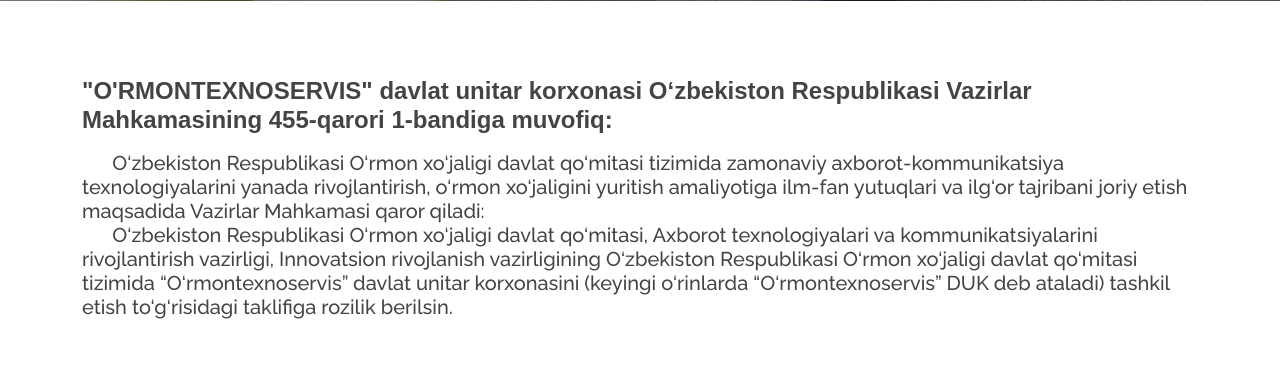
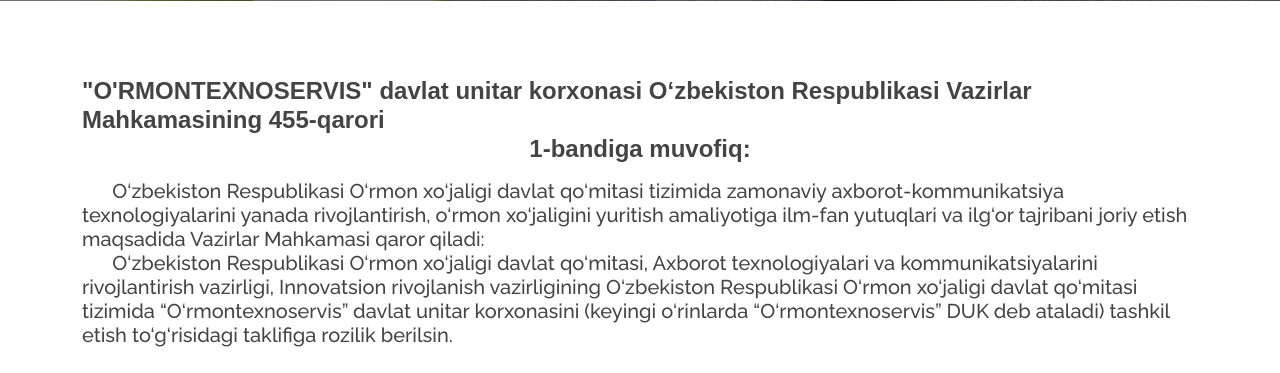
Before and after one commit to Sanjar1996/uts_docker, a Django app: page / in a window 1280 px wide. Shown: the part 799-1172 px from the top of the page. Run offline with Django 3.2, Linux system fonts and the light colour scheme; data that the repository does not hold is empty; some libraries are stand-ins or nearby versions.

Commit message:
site changed

```diff
--- a/src/templates/index.html
+++ b/src/templates/index.html
@@ -28,11 +28,11 @@
         <div class="row content">
 {#          <div class="col-lg-12">#}
 {#            <h2>"O'RMONTEXNOSERVIS" DAVLAT  &nbsp &nbsp&nbsp &nbsp &nbsp &nbsp&nbsp &nbspUNITAR KORXONASI</h2>#}
-{#            <h3>O‘zbekiston Respublikasi Vazirlar Mahkamasining  &nbsp &nbsp &nbsp &nbsp  455-qarori 1-bandiga muvofiq:</h3>#}
+{#            <h3>O‘zbekiston Respublikasi Vazirlar Mahkamasining  &nbsp &nbsp &nbsp &nbsp  455-qarori &nbsp &nbsp 1-bandiga muvofiq:</h3>#}
 {#          </div>#}
           <div class="col-lg-12 pt-4 pt-lg-0">
             <p>
-                <p><b><h4 style="font-family: Arial">"O'RMONTEXNOSERVIS" davlat unitar korxonasi O‘zbekiston Respublikasi Vazirlar Mahkamasining 455-qarori 1-bandiga muvofiq:</h4></b></p>
+                <p><b><h4 style="font-family: Arial">"O'RMONTEXNOSERVIS" davlat unitar korxonasi O‘zbekiston Respublikasi Vazirlar Mahkamasining 455-qarori <br><center>1-bandiga muvofiq:</center></h4></b></p>
 
              <h5>&nbsp &nbsp &nbsp O‘zbekiston Respublikasi O‘rmon xo‘jaligi davlat qo‘mitasi tizimida zamonaviy axborot-kommunikatsiya texnologiyalarini yanada rivojlantirish, o‘rmon xo‘jaligini yuritish amaliyotiga ilm-fan yutuqlari va ilg‘or tajribani joriy etish maqsadida Vazirlar Mahkamasi qaror qiladi:
                  <br> &nbsp &nbsp &nbsp O‘zbekiston Respublikasi O‘rmon xo‘jaligi davlat qo‘mitasi, Axborot texnologiyalari va kommunikatsiyalarini rivojlantirish vazirligi, Innovatsion rivojlanish vazirligining O‘zbekiston Respublikasi O‘rmon xo‘jaligi davlat qo‘mitasi tizimida “O‘rmontexnoservis” davlat unitar korxonasini (keyingi o‘rinlarda “O‘rmontexnoservis” DUK deb ataladi) tashkil etish to‘g‘risidagi taklifiga rozilik berilsin.</h5>
```
Also changed, not shown: src/UTS/settings/base.py (+11 -0 lines), src/UTS/settings/__init__.py (line endings or trailing spaces).
